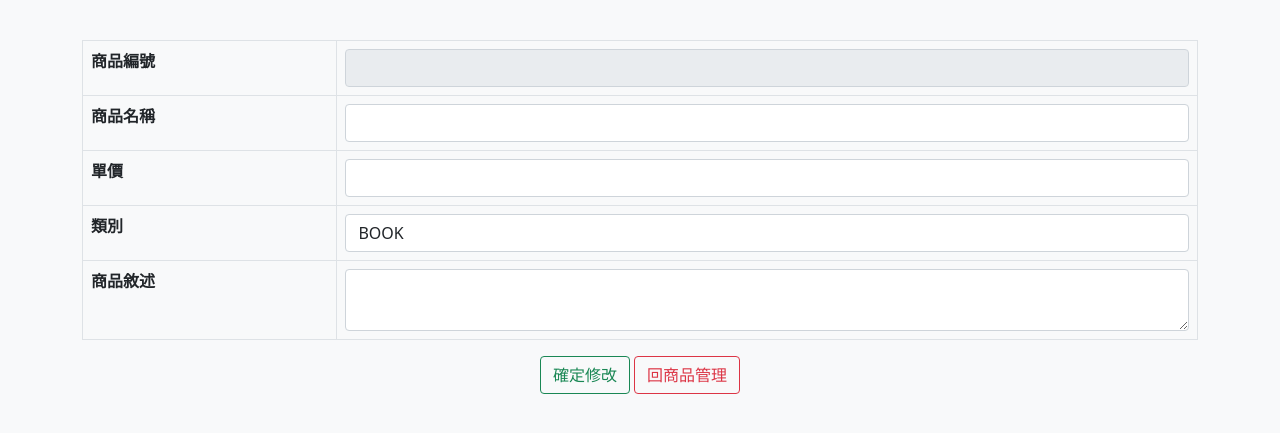
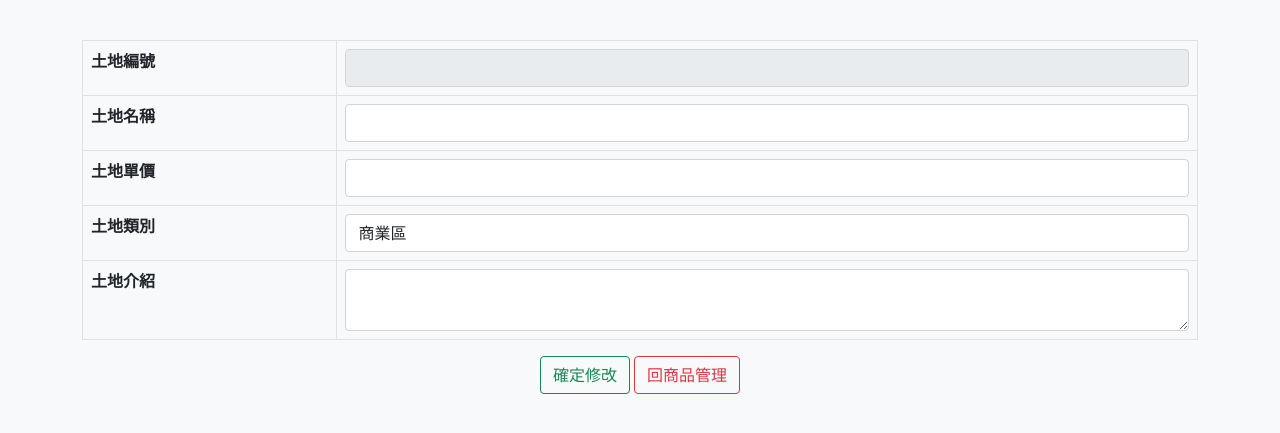
Before and after one commit to shun199704/DB_CLASS_2023-main, a Python web app: template backstage/templates/edit.html in a window 1280 px wide. Shown: the part 56-489 px from the top of the page. Run offline with Jinja, Linux system fonts and the light colour scheme; the template is opened without the code that fills it, so the values that code supplies are empty; some libraries are stand-ins or nearby versions.

Commit message:
Add files via upload

```diff
--- a/backstage/templates/edit.html
+++ b/backstage/templates/edit.html
@@ -15,39 +15,39 @@
   <form method="post" enctype=multipart/form-data action={{ url_for('manager.edit') }}>
     <table class="table table-bordered">
       <tr>
-        <th>商品編號</th>
+        <th>土地編號</th>
         <td><input class="form-control" type="text" value="{{ data.商品編號 }}" name="pid" readonly class="id_input"></td>
       </tr>
       <tr>
-        <th>商品名稱</th>
+        <th>土地名稱</th>
         <td><input class="form-control" type="text" value="{{ data.商品名稱 }}" name="name" required></td>
       </tr>
       <tr>
-        <th>單價</th>
+        <th>土地單價</th>
         <td><input class="form-control" type="text" value="{{ data.單價 }}" name="price" required></td>
       </tr>
       <tr>
-        <th>類別</th>
+        <th>土地類別</th>
         <td>
           <select class="form-control" name="category">
-            {% if data.類別 == 'CD' %}
-              <option value="BOOK">BOOK</option>
-              <option value="DVD">DVD</option>
-              <option value="CD" selected>CD</option>
-            {% elif data.類別 == 'DVD' %}
-              <option value="BOOK">BOOK</option>
-              <option value="DVD" selected>DVD</option>
-              <option value="CD">CD</option>
+            {% if data.類別 == '住宅區' %}
+              <option value="商業區">商業區</option>
+              <option value="農地">農地</option>
+              <option value="住宅區" selected>住宅區</option>
+            {% elif data.類別 == '農地' %}
+              <option value="商業區">商業區</option>
+              <option value="農地" selected>農地</option>
+              <option value="住宅區">住宅區</option>
             {% else %}
-              <option value="BOOK" selected>BOOK</option>
-              <option value="DVD">DVD</option>
-              <option value="CD">CD</option>
+              <option value="商業區" selected>商業區</option>
+              <option value="農地">農地</option>
+              <option value="住宅區">住宅區</option>
             {% endif %}
 
         </select>
       </tr>
       <tr>
-        <th>商品敘述</th>
+        <th>土地介紹</th>
         <td>
           <textarea class="form-control" name="description">{{ data.商品敘述 }}</textarea>
         </td>
```
